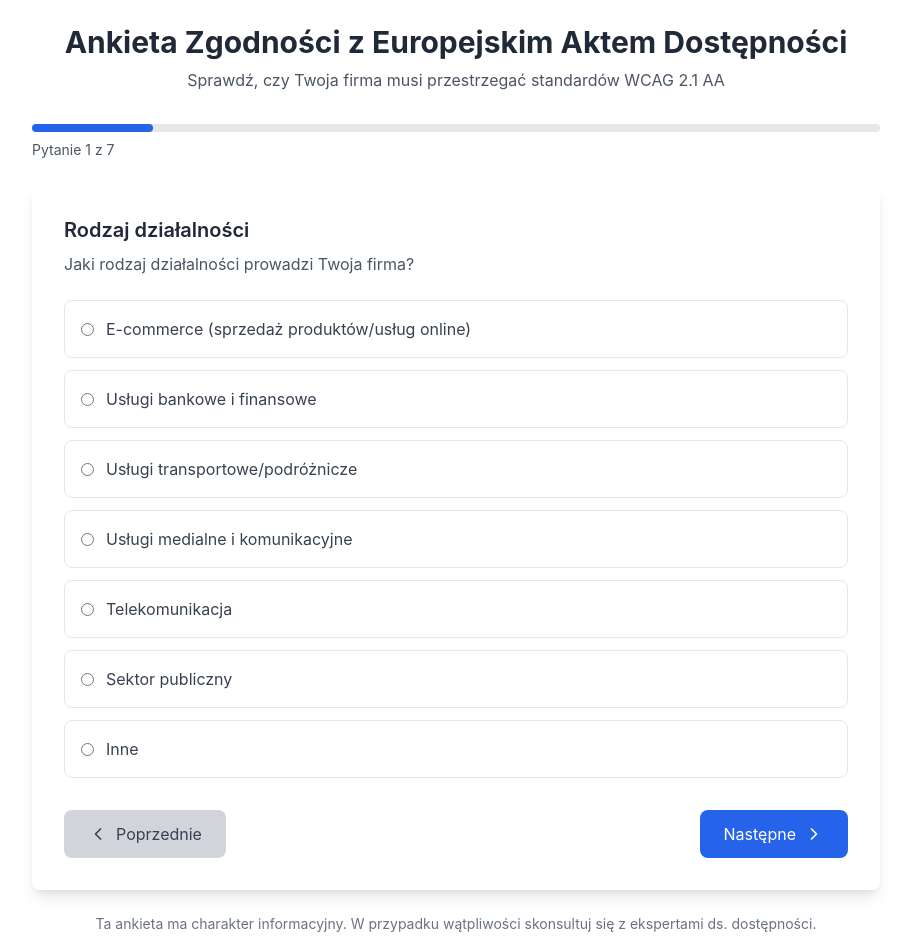
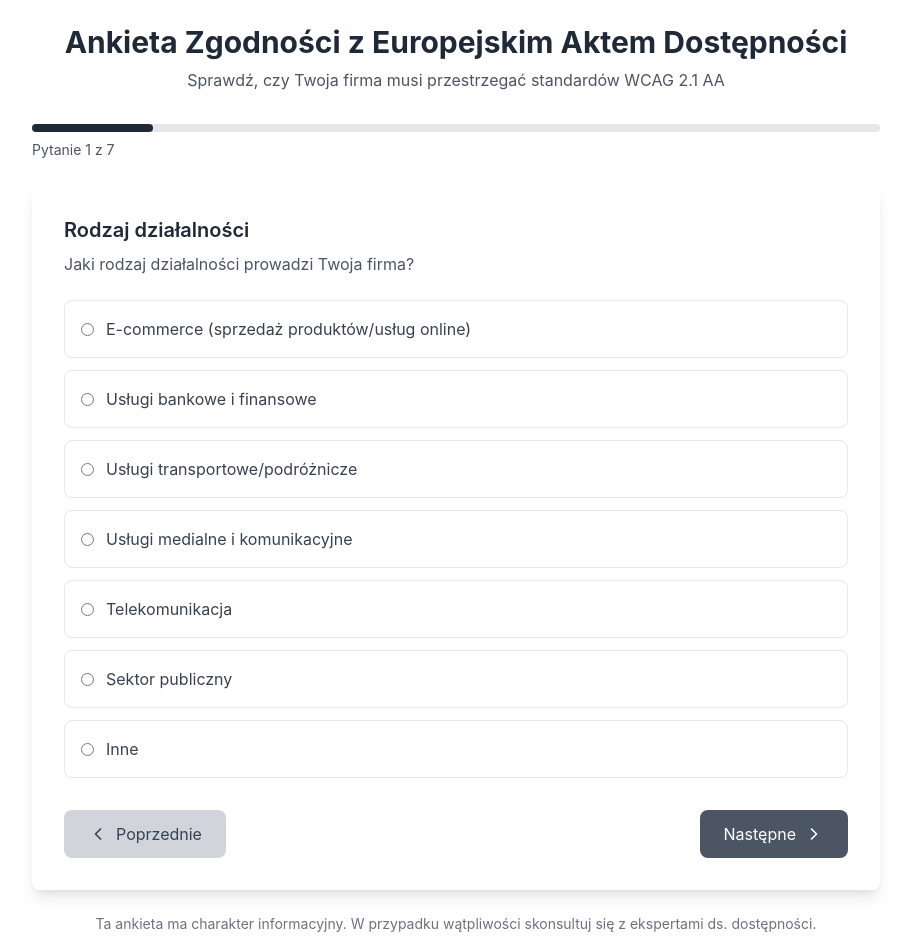
Before and after one commit to Ideacto-AI/eaa-survey-app, a React (Create React App) app: page / in a window 1280 px wide. Shown: the top 952 px of the page, without its empty margins (184-1095 px from the left). Built offline with nearby package versions, Linux system fonts and the light colour scheme.

Commit message:
Zmiana koloru przycisków i paska postępu na szary

```diff
--- a/src/App.js
+++ b/src/App.js
@@ -401,7 +401,7 @@ const EAAComplianceSurvey = () => {
               href="https://www.ideacto.pl/uslugi/audyt-wcag#contact-heading-anchor"
               target="_blank"
               rel="noopener noreferrer"
-              className="bg-blue-600 text-white px-8 py-3 rounded-lg hover:bg-blue-700 transition-colors flex items-center"
+              className="bg-gray-800 text-white px-8 py-3 rounded-lg hover:bg-gray-700 transition-colors flex items-center"
             >
               <User className="mr-2" size={20} />
               Skontaktuj się z nami
@@ -534,7 +534,7 @@ const EAAComplianceSurvey = () => {
                     <button
                       type="button"
                       onClick={handleContactSubmit}
-                      className="bg-blue-600 text-white px-6 py-2 rounded-lg hover:bg-blue-700 transition-colors flex items-center disabled:opacity-50"
+                      className="bg-gray-600 text-white px-6 py-2 rounded-lg hover:bg-gray-700 transition-colors flex items-center disabled:opacity-50"
                       disabled={isSubmitting}
                     >
                       {isSubmitting ? (
@@ -576,7 +576,7 @@ const EAAComplianceSurvey = () => {
       <div className="mb-6">
         <div className="bg-gray-200 rounded-full h-2">
           <div
-            className="bg-blue-600 h-2 rounded-full transition-all duration-300"
+            className="bg-gray-800 h-2 rounded-full transition-all duration-300"
             style={{ width: `${progress}%` }}
           ></div>
         </div>
@@ -631,7 +631,7 @@ const EAAComplianceSurvey = () => {
           <button
             onClick={nextStep}
             disabled={!isStepComplete()}
-            className="flex items-center px-6 py-3 bg-blue-600 text-white rounded-lg hover:bg-blue-700 transition-colors disabled:opacity-50 disabled:cursor-not-allowed"
+            className="flex items-center px-6 py-3 bg-gray-600 text-white rounded-lg hover:bg-gray-700 transition-colors disabled:opacity-50 disabled:cursor-not-allowed"
           >
             {currentStep === questions.length - 1 ? 'Zobacz wyniki' : 'Następne'}
             <ChevronRight className="ml-2" size={20} />
```
